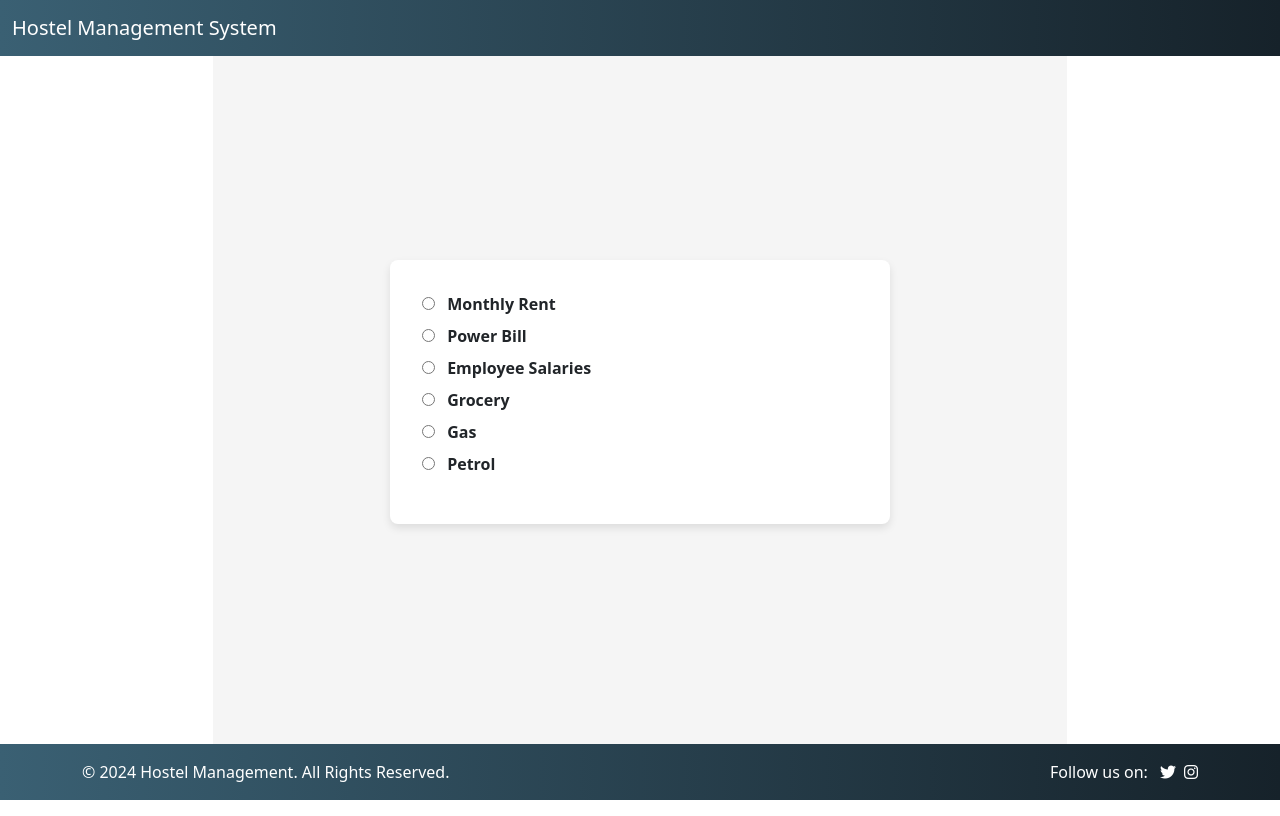
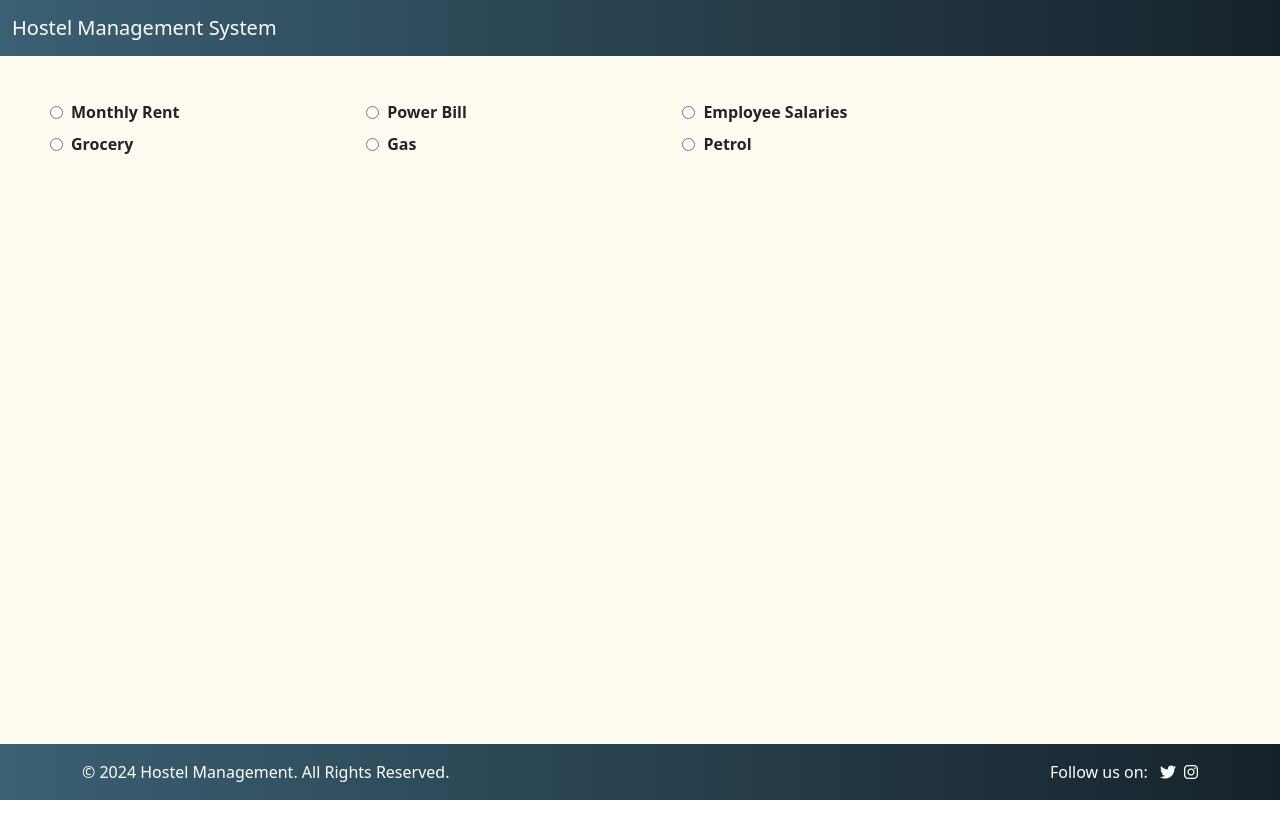
Before and after one commit to charankuramana09/SHM-Frontend, an Angular app in the folder my-angular-app/: page /expenses in a window 1280 px wide. Built offline with nearby package versions, Linux system fonts and the light colour scheme.

Commit message:
expense form not updated

```diff
--- a/my-angular-app/src/app/app.component.html
+++ b/my-angular-app/src/app/app.component.html
@@ -13,6 +13,7 @@
 
     <div class="col-sm-8">
       <router-outlet></router-outlet>
+      <!-- <app-expense-form/> -->
     </div>
   </div>
 
--- a/my-angular-app/src/app/form-selector/form-selector.component.html
+++ b/my-angular-app/src/app/form-selector/form-selector.component.html
@@ -1,4 +1,4 @@
-<div class="container">
+<!-- <div class="container">
     <div class="form-wrapper">
       <div>
         <label>
@@ -38,3 +38,45 @@
       </div>
     </div>
   </div>
+   -->
+
+   <div class="container d-flex flex-column justify-content-center align-items-center col-sm-8">
+    <div class="form-wrapper">
+      <div class="radio-group">
+        <label>
+          <input type="radio" name="category" value="monthlyRent" (change)="onCategoryChange($event)" />
+          Monthly Rent
+        </label>
+        <label>
+          <input type="radio" name="category" value="powerBill" (change)="onCategoryChange($event)" />
+          Power Bill
+        </label>
+        <label>
+          <input type="radio" name="category" value="employeeSalaries" (change)="onCategoryChange($event)" />
+          Employee Salaries
+        </label>
+        <label>
+          <input type="radio" name="category" value="grocery" (change)="onCategoryChange($event)" />
+          Grocery
+        </label>
+        <label>
+          <input type="radio" name="category" value="gas" (change)="onCategoryChange($event)" />
+          Gas
+        </label>
+        <label>
+          <input type="radio" name="category" value="petrol" (change)="onCategoryChange($event)" />
+          Petrol
+        </label>
+      </div>
+
+      <div *ngIf="selectedCategory === 'monthlyRent' || selectedCategory === 'powerBill'">
+        <app-monthly-rent-power-bill [category]="selectedCategory"></app-monthly-rent-power-bill>
+      </div>
+      <div *ngIf="selectedCategory === 'employeeSalaries'">
+        <app-employee-salaries></app-employee-salaries>
+      </div>
+      <div *ngIf="selectedCategory === 'grocery' || selectedCategory === 'gas' || selectedCategory === 'petrol'">
+        <app-grocery-gas-petrol [category]="selectedCategory"></app-grocery-gas-petrol>
+      </div>
+    </div>
+  </div>
--- a/my-angular-app/src/app/form-selector/form-selector.component.scss
+++ b/my-angular-app/src/app/form-selector/form-selector.component.scss
@@ -1,50 +1,50 @@
 /* Center the form on the page */
 .container {
-    display: flex;
-    justify-content: center;
-    align-items: center;
-    height: 100vh;
-    background-color: #f5f5f5; /* Light background for better visibility */
+  background-color: #f5f5f5;
 }
 
 .form-wrapper {
-    background: white;
-    padding: 2rem;
-    border-radius: 8px;
-    box-shadow: 0 4px 8px rgba(0, 0, 0, 0.1);
-    max-width: 500px;
-    width: 100%;
+  // background: white;
+  // // margin: 20px;
+  // padding: 2rem;
+  // border-radius: 8px;
+  // box-shadow: 0 4px 8px rgba(0, 0, 0, 0.1);
+  // max-width: 1200px;
+  width: 100vw;
+    height: 100vh;
+    background-color: #fffbf0ff;
+    padding-left:50px;
+    padding-right: 300px;
+    padding-top: 100px;
+    padding-bottom: 100px;
+  }
+
+.radio-group {
+  display: flex;
+  flex-wrap: wrap;
+  justify-content: space-between;
 }
 
 label {
-    display: block;
+  display: flex;
+  align-items: center;
   margin-bottom: 0.5rem;
   font-weight: bold;
+  width: 32%; /* Ensure three items per row */
 }
 
 input[type="radio"] {
   margin-right: 0.5rem;
 }
 
-  div {
-    margin-bottom: 1rem;
-  }
-
-  button {
-    background-color: #007bff;
-    color: white;
-    border: none;
-    padding: 0.75rem 1.5rem;
-    border-radius: 4px;
-    cursor: pointer;
-    transition: background-color 0.3s;
-
-    &:hover {
-      background-color: #0056b3;
+@media (max-width: 768px) {
+  label {
+    width: 48%; /* Two items per row for medium screens */
   }
 }
 
-  button:disabled {
-    background-color: #c0c0c0;
-    cursor: not-allowed;
+@media (max-width: 480px) {
+  label {
+    width: 100%; /* One item per row for small screens */
   }
+}
--- a/my-angular-app/src/app/forms/monthly-rent-power-bill/monthly-rent-power-bill.component.scss
+++ b/my-angular-app/src/app/forms/monthly-rent-power-bill/monthly-rent-power-bill.component.scss
@@ -0,0 +1,92 @@
+// /* Center the form on the page */
+// .container {
+//     display: flex;
+//     justify-content: center;
+//     align-items: center;
+//   }
+
+//   .form-wrapper {
+//     background: white;
+//     padding: 2rem;
+//     border-radius: 8px;
+//     box-shadow: 0 4px 8px rgba(0, 0, 0, 0.1);
+//     width: 100%;
+//   }
+
+//   table {
+//     width: 100%;
+//     border-collapse: collapse;
+//     margin-bottom: 1rem;
+//   }
+
+//   th, td {
+//     padding: 0.75rem;
+//     text-align: left;
+//     border-bottom: 1px solid #ddd;
+//   }
+
+//   th {
+//     background-color: #f5f5f5;
+//   }
+
+//   td {
+//     vertical-align: middle;
+//   }
+
+//   button {
+//     background-color: transparent;
+//     border: none;
+//     cursor: pointer;
+//   }
+
+//   button .fas {
+//     color: #007bff;
+//     font-size: 1.2rem;
+//   }
+
+//   button .fas.fa-trash {
+//     color: red;
+//   }
+
+//   button:hover .fas.fa-trash {
+//     color: darkred;
+//   }
+
+//   button:hover .fas.fa-plus {
+//     color: darkblue;
+//   }
+
+
+table {
+    width: 100%;
+    border-collapse: collapse;
+    margin-bottom: 1rem;
+
+    th, td {
+      border: 1px solid #ddd;
+      padding: 0.5rem;
+    }
+
+    th {
+      background-color: #f2f2f2;
+      text-align: left;
+    }
+  }
+
+  button {
+    background-color: transparent;
+    border: none;
+    cursor: pointer;
+
+    i {
+      font-size: 1.2rem;
+    }
+
+    &.add-row {
+      color: #007bff;
+    }
+
+    &.delete-row {
+      color: red;
+    }
+  }
--- a/my-angular-app/src/app/forms/monthly-rent-power-bill/monthly-rent-power-bill.component.ts
+++ b/my-angular-app/src/app/forms/monthly-rent-power-bill/monthly-rent-power-bill.component.ts
@@ -1,5 +1,5 @@
 import { Component, OnInit } from '@angular/core';
-import { FormBuilder, FormGroup } from '@angular/forms';
+import { FormBuilder, FormGroup, FormArray } from '@angular/forms';
 import { DataService } from '../../services/data.service';
 
 @Component({
@@ -8,37 +8,54 @@ import { DataService } from '../../services/data.service';
   styleUrls: ['./monthly-rent-power-bill.component.scss']
 })
 export class MonthlyRentPowerBillComponent implements OnInit {
-
   monthlyRentForm: FormGroup;
-  selectedFile: File | null = null;
+  selectedFiles: File[] = [];
 
   constructor(private fb: FormBuilder, private dataService: DataService) {
     this.monthlyRentForm = this.fb.group({
-      hostelName: [''],
-      ownerName: [''],
-      paidDate: [''],
-      paidAmount: [''],
+      rentDetails: this.fb.array([this.createRentDetail()]),
       totalAmount: ['']
     });
   }
 
   ngOnInit(): void {}
 
-  onFileChange(event: any) {
-    this.selectedFile = event.target.files[0];
+  createRentDetail(): FormGroup {
+    return this.fb.group({
+      hostelName: [''],
+      ownerName: [''],
+      paidDate: [''],
+      paidAmount: [''],
+    });
   }
-  onSubmit() {
+
+  get rentDetails(): FormArray {
+    return this.monthlyRentForm.get('rentDetails') as FormArray;
+  }
+
+  addRow(): void {
+    this.rentDetails.push(this.createRentDetail());
+  }
+
+  removeRow(index: number): void {
+    this.rentDetails.removeAt(index);
+  }
+
+  onFileChange(event: any, index: number): void {
+    this.selectedFiles[index] = event.target.files[0];
+  }
+
+  onSubmit(): void {
     const formData = new FormData();
-    formData.append('hostelName', this.monthlyRentForm.get('hostelName')?.value);
-    formData.append('ownerName', this.monthlyRentForm.get('ownerName')?.value);
-    formData.append('paidDate', this.monthlyRentForm.get('paidDate')?.value);
-    formData.append('paidAmount', this.monthlyRentForm.get('paidAmount')?.value);
-
-    // Change 'receiptAttached' to match the controller's expected parameter name
-    if (this.selectedFile) {
-      formData.append('receiptFile', this.selectedFile, this.selectedFile.name);
-    }
-
+    this.rentDetails.controls.forEach((control, index) => {
+      formData.append(`rentDetails[${index}].hostelName`, control.get('hostelName')?.value);
+      formData.append(`rentDetails[${index}].ownerName`, control.get('ownerName')?.value);
+      formData.append(`rentDetails[${index}].paidDate`, control.get('paidDate')?.value);
+      formData.append(`rentDetails[${index}].paidAmount`, control.get('paidAmount')?.value);
+      if (this.selectedFiles[index]) {
+        formData.append(`rentDetails[${index}].receiptFile`, this.selectedFiles[index], this.selectedFiles[index].name);
+      }
+    });
     formData.append('totalAmount', this.monthlyRentForm.get('totalAmount')?.value);
 
     this.dataService.submitMonthlyRent(formData).subscribe(response => {
--- a/my-angular-app/src/app/navbar/navbar.component.html
+++ b/my-angular-app/src/app/navbar/navbar.component.html
@@ -3,6 +3,8 @@
     <li><a routerLink="/registration">Registration</a></li>
     <li><a routerLink="/user-profile">Profile</a></li>
     <li><a routerLink="/complaint">Complaints</a></li>
+    <li><a routerLink="/payment-page">Payments</a></li>
+    <li><a routerLink="/fee">Hostal Fee</a></li>
 
   </ul>
 </nav>
@@ -15,11 +17,9 @@
 
     <!-- <li><a routerLink="/complaint">Complaints</a></li> -->
     <li><a routerLink="/expenses">Expenses</a></li>
-    <li><a routerLink="/payment-page">Payments</a></li>
     <li><a routerLink="/payment-history">Payments History</a></li>
     <li><a routerLink="/company-invoice">Invoices</a></li>
     <li><a routerLink="/queries">Queries</a></li>
-    <li><a routerLink="/fee">Hostal Fee</a></li>
   </ul>
 </nav>
 <div *ngIf="!isLoggedIn">
```
Also changed, not shown: my-angular-app/src/app/form-selector/form-selector.component.ts (+15 -0 lines), my-angular-app/src/app/forms/monthly-rent-power-bill/monthly-rent-power-bill.component.html (+82 -2 lines). Lines whose indentation alone changed are shown as unchanged.
